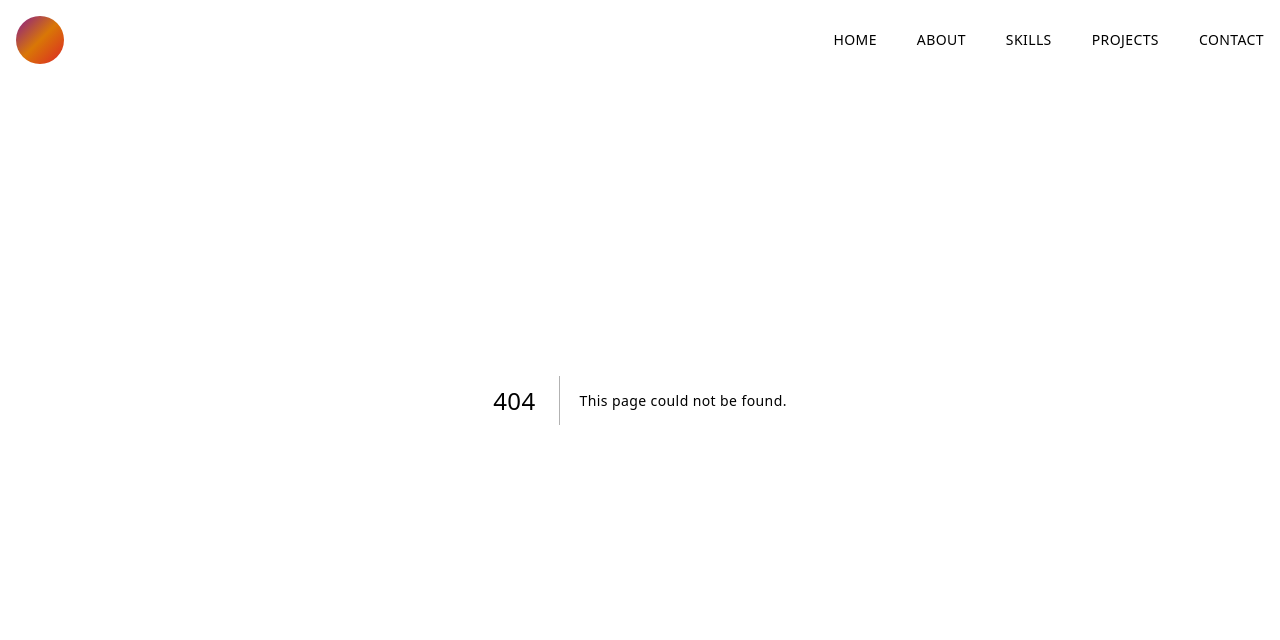
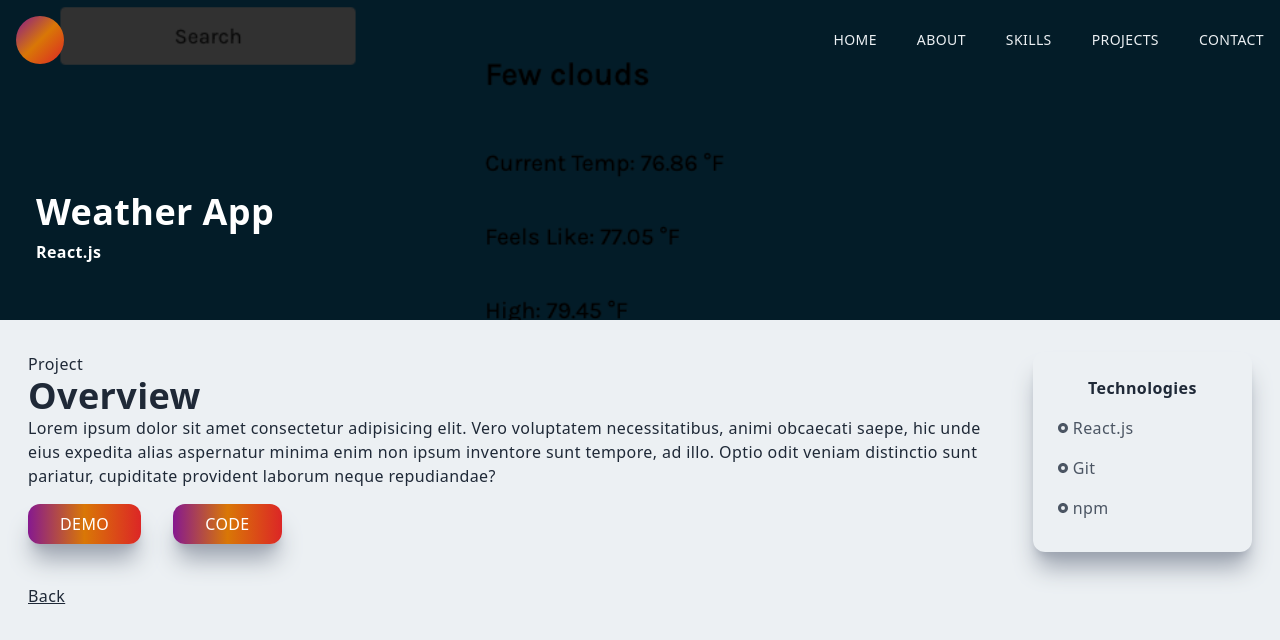
Before and after one commit to trroev/portfolio, a Next.js app: page /weather-app in a window 1280 px wide. Before the commit this address had no page. Shown: the top 640 px of the page. Built offline with nearby package versions, Linux system fonts and the light colour scheme.

Commit message:
completed navbar and project pages

```diff
--- a/components/Navbar.jsx
+++ b/components/Navbar.jsx
@@ -3,10 +3,14 @@
 import { AiOutlineMenu, AiOutlineClose, AiOutlineMail } from "react-icons/ai";
 import { BsFillPersonLinesFill } from "react-icons/bs";
 import { FaGithub, FaLinkedinIn } from "react-icons/fa";
+import { useRouter } from "next/router";
 
 export const Navbar = () => {
   const [nav, setNav] = useState(false);
   const [shadow, setShadow] = useState(false);
+  const [navBackground, setNavBackground] = useState("#ecf0f3");
+  const [linkColor, setLinkColor] = useState("#1f2937");
+  const router = useRouter();
 
   const handleNav = () => {
     setNav(!nav);
@@ -23,8 +27,23 @@
     window.addEventListener("scroll", handleShadow);
   }, []);
 
+  useEffect(() => {
+    if (
+      router.asPath === "/memory-game" ||
+      router.asPath === "/resume-builder" ||
+      router.asPath === "/weather-app"
+    ) {
+      setNavBackground("transparent");
+      setLinkColor("#ecf0f3");
+    } else {
+      setNavBackground("#ecf0f3");
+      setLinkColor("#1f2937");
+    }
+  }, [router]);
+
   return (
     <div
+      style={{ backgroundColor: `${navBackground}` }}
       className={
         shadow
           ? "fixed w-full h-20 shadow-xl z-[100]"
@@ -36,7 +55,7 @@
           <div className="w-12 h-12 rounded-full bg-gradient-to-br from-fuchsia-800 via-amber-600 to-red-600 hover:scale-110 ease-in duration-300 cursor-pointer"></div>
         </Link>
         <div>
-          <ul className="hidden md:flex">
+          <ul style={{ color: `${linkColor}` }} className="hidden md:flex">
             <Link href="/">
               <li className="ml-10 text-sm uppercase hover:border-b">Home</li>
             </Link>
--- /dev/null
+++ b/pages/resume-builder.jsx
@@ -0,0 +1,65 @@
+import Image from "next/image";
+import Link from "next/link";
+import React from "react";
+import resumeImg from "../public/assets/projects/resume-app.png";
+import { RiRadioButtonFill } from "react-icons/ri";
+
+const resumeApp = () => {
+  return (
+    <div className="w-full">
+      <div className="w-screen h-[30vh] lg:h-[40vh] relative">
+        <div className="absolute top-0 left-0 w-full h-[30vh] lg:h-[40vh] bg-black/80 z-10" />
+        <Image
+          className="absolute z-1"
+          layout="fill"
+          objectFit="cover"
+          src={resumeImg}
+          alt="/"
+        />
+        <div className="absolute top-[70%] max-w-[1240px] w-full left-[50%] right-[50%] translate-x-[-50%] translate-y-[-50%] text-white z-10 p-4">
+          <h2 className="py-2">Resume Builder</h2>
+          <h3>React.js</h3>
+        </div>
+      </div>
+      <div className="max-w-[1240px] mx-auto p-2 grid md:grid-cols-5 gap-8 pt-8">
+        <div className="col-span-4">
+          <p>Project</p>
+          <h2>Overview</h2>
+          <p>
+            Lorem ipsum dolor sit amet consectetur adipisicing elit. Vero
+            voluptatem necessitatibus, animi obcaecati saepe, hic unde eius
+            expedita alias aspernatur minima enim non ipsum inventore sunt
+            tempore, ad illo. Optio odit veniam distinctio sunt pariatur,
+            cupiditate provident laborum neque repudiandae?
+          </p>
+          <button className="px-8 py-2 mt-4 mr-8">Demo</button>
+          <button className="px-8 py-2 mt-4">Code</button>
+        </div>
+        <div className="col-span-4 md:col-span-1 shadow-xl shadow-gray-400 rounded-xl p-4">
+          <div className="p-2">
+            <p className="text-center font-bold pb-2">Technologies</p>
+            <div className="grid grid-cols-3 md:grid-cols-1">
+              <p className="text-gray-600 py-2 flex items-center">
+                <RiRadioButtonFill className="pr-1" />
+                React.js
+              </p>
+              <p className="text-gray-600 py-2 flex items-center">
+                <RiRadioButtonFill className="pr-1" />
+                Git
+              </p>
+              <p className="text-gray-600 py-2 flex items-center">
+                <RiRadioButtonFill className="pr-1" />
+                npm
+              </p>
+            </div>
+          </div>
+        </div>
+        <Link href="/#projects">
+          <p className="underline cursor-pointer">Back</p>
+        </Link>
+      </div>
+    </div>
+  );
+};
+
+export default resumeApp;
--- /dev/null
+++ b/pages/weather-app.jsx
@@ -0,0 +1,65 @@
+import Image from "next/image";
+import Link from "next/link";
+import React from "react";
+import weatherImg from "../public/assets/projects/weather-app.png";
+import { RiRadioButtonFill } from "react-icons/ri";
+
+const weatherApp = () => {
+  return (
+    <div className="w-full">
+      <div className="w-screen h-[30vh] lg:h-[40vh] relative">
+        <div className="absolute top-0 left-0 w-full h-[30vh] lg:h-[40vh] bg-black/80 z-10" />
+        <Image
+          className="absolute z-1"
+          layout="fill"
+          objectFit="cover"
+          src={weatherImg}
+          alt="/"
+        />
+        <div className="absolute top-[70%] max-w-[1240px] w-full left-[50%] right-[50%] translate-x-[-50%] translate-y-[-50%] text-white z-10 p-4">
+          <h2 className="py-2">Weather App</h2>
+          <h3>React.js</h3>
+        </div>
+      </div>
+      <div className="max-w-[1240px] mx-auto p-2 grid md:grid-cols-5 gap-8 pt-8">
+        <div className="col-span-4">
+          <p>Project</p>
+          <h2>Overview</h2>
+          <p>
+            Lorem ipsum dolor sit amet consectetur adipisicing elit. Vero
+            voluptatem necessitatibus, animi obcaecati saepe, hic unde eius
+            expedita alias aspernatur minima enim non ipsum inventore sunt
+            tempore, ad illo. Optio odit veniam distinctio sunt pariatur,
+            cupiditate provident laborum neque repudiandae?
+          </p>
+          <button className="px-8 py-2 mt-4 mr-8">Demo</button>
+          <button className="px-8 py-2 mt-4">Code</button>
+        </div>
+        <div className="col-span-4 md:col-span-1 shadow-xl shadow-gray-400 rounded-xl p-4">
+          <div className="p-2">
+            <p className="text-center font-bold pb-2">Technologies</p>
+            <div className="grid grid-cols-3 md:grid-cols-1">
+              <p className="text-gray-600 py-2 flex items-center">
+                <RiRadioButtonFill className="pr-1" />
+                React.js
+              </p>
+              <p className="text-gray-600 py-2 flex items-center">
+                <RiRadioButtonFill className="pr-1" />
+                Git
+              </p>
+              <p className="text-gray-600 py-2 flex items-center">
+                <RiRadioButtonFill className="pr-1" />
+                npm
+              </p>
+            </div>
+          </div>
+        </div>
+        <Link href="/#projects">
+          <p className="underline cursor-pointer">Back</p>
+        </Link>
+      </div>
+    </div>
+  );
+};
+
+export default weatherApp;
```
